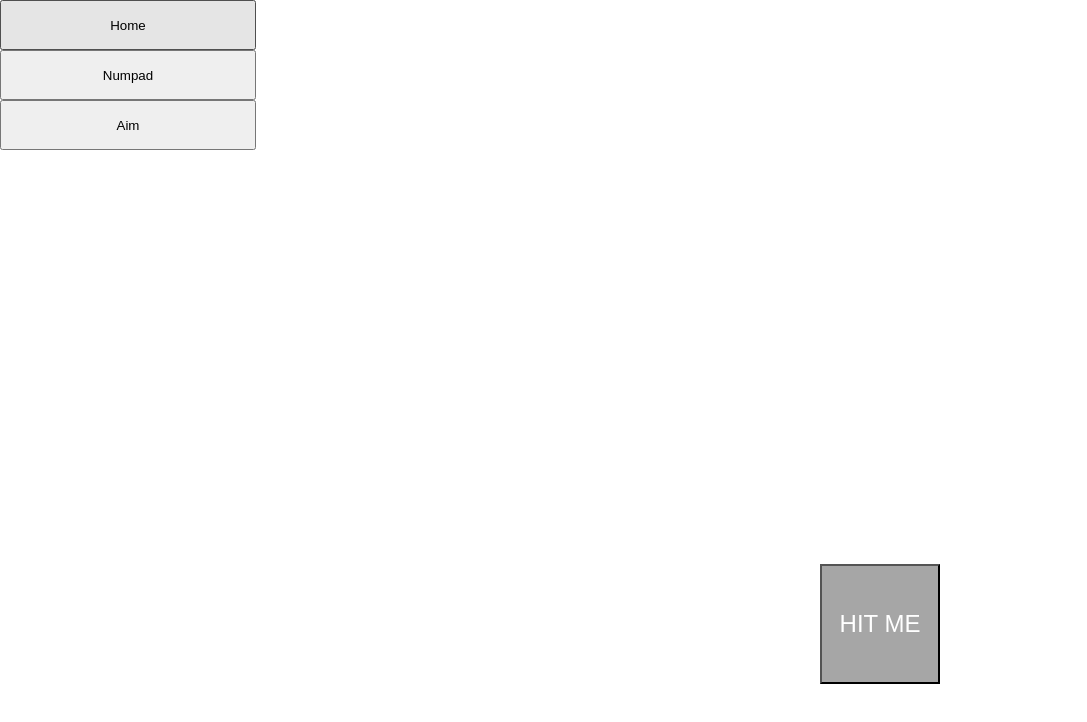
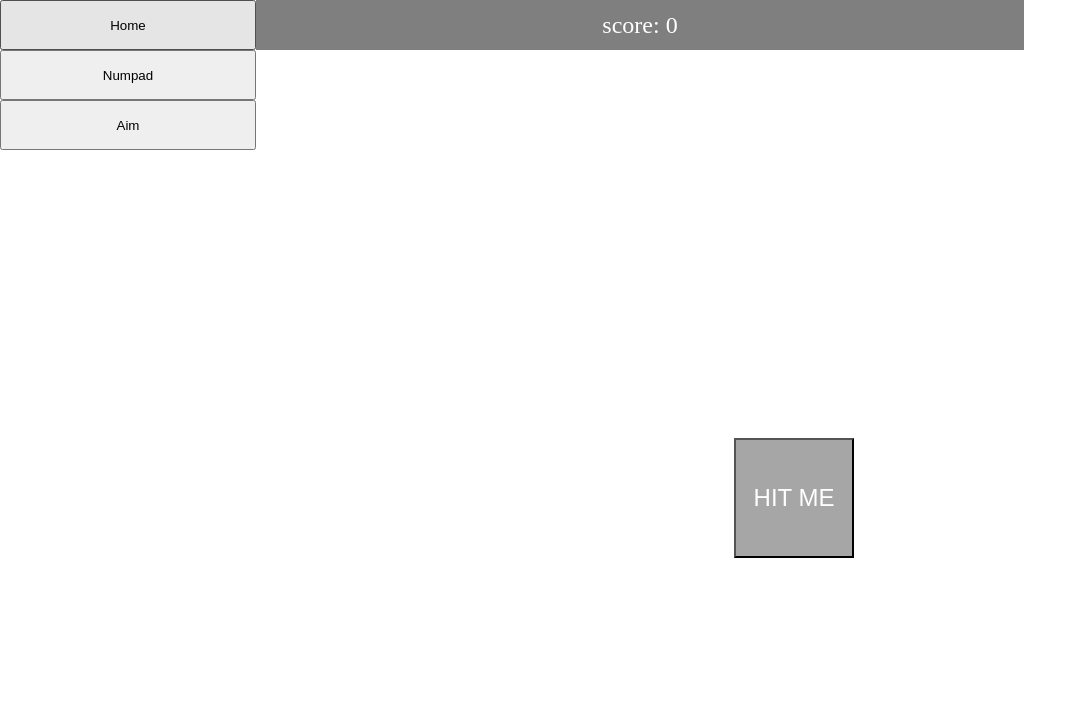
Before and after one commit to AnarionBe/hands-up, a React app: page / in a window 1280 px wide. Both pictures are taken after a click on the button "Aim". Shown: the top 722 px of the page, without its empty margins (0-1087 px from the left). Built offline with nearby package versions, Linux system fonts and the light colour scheme; no server answers.

Commit message:
aim game

```diff
--- a/src/js/app.jsx
+++ b/src/js/app.jsx
@@ -33,8 +33,8 @@ export default () => {
 
   return (
     <div className="app">
-      {source && <Camera displayVideo source={source} onDetect={handleDetect} canvasRef={canvasRef} />}
-      <canvas className="app__canvas" ref={canvasRef} />
+      {/* {source && <Camera displayVideo source={source} onDetect={handleDetect} canvasRef={canvasRef} />} */}
+      {/* <canvas className="app__canvas" ref={canvasRef} /> */}
       <Menu setPage={setPage} />
       <div className="app__content">
         {displayContent()}
--- a/src/js/components/button.jsx
+++ b/src/js/components/button.jsx
@@ -2,7 +2,7 @@ import React, { useEffect, useRef, useState } from 'react'
 import {Hitbox} from '../helpers/index'
 import {SENSIBILITY} from '../helpers/index'
 
-export const Button = ({onClick, className, title, hand, onHover, style}) => {
+export const Button = ({onClick, className, title, hand, onHover, style, sensibility = SENSIBILITY}) => {
   const buttonRef = useRef();
 
   const [countFrames, setCountFrames] = useState(0);
@@ -17,7 +17,7 @@ export const Button = ({onClick, className, title, hand, onHover, style}) => {
         setCountFrames(0);
       }
 
-      if(countFrames === SENSIBILITY) {
+      if(countFrames === sensibility) {
         buttonRef.current.click();
         setCountFrames(0);
       }
--- a/src/js/containers/aim.jsx
+++ b/src/js/containers/aim.jsx
@@ -2,22 +2,23 @@ import React, { useEffect, useRef, useState } from 'react'
 import {Button} from '../components/index'
 import {EMPTY_SPACE} from '../helpers/index'
 
-let timeoutId = null;
-
 export const Aim = ({hand}) => {
   const [position, setPosition] = useState({});
+  const [score, setScore] = useState(0);
   const container = useRef();
+
+  let timeoutId = null;
 
   useEffect(() => {
     const timeoutAction = () => {
       const newCoord = {};
 
-      newCoord.x = Math.floor(Math.random() * (container.current.clientWidth - EMPTY_SPACE)) + EMPTY_SPACE;
-      newCoord.y = Math.floor(Math.random() * (container.current.clientHeight - EMPTY_SPACE)) + EMPTY_SPACE;
+      newCoord.x = Math.floor(Math.random() * (container.current.clientWidth - EMPTY_SPACE * 2)) + EMPTY_SPACE;
+      newCoord.y = Math.floor(Math.random() * (container.current.clientHeight - EMPTY_SPACE * 2)) + EMPTY_SPACE;
 
       setPosition(newCoord);
 
-      timeoutId = setTimeout(timeoutAction, 1000);
+      timeoutId = setTimeout(timeoutAction, 2000);
     }
 
     timeoutAction();
@@ -29,17 +30,20 @@ export const Aim = ({hand}) => {
 
   return (
     <div className="aim" ref={container}>
+      <div className="aim__score">score: {score}</div>
+
       <Button
         onClick={() => {
-          console.warn('hit')
+          setScore(score + 1);
         }}
         title="HIT ME"
         hand={hand}
         style={{
           top: position.y,
-          left: position.y
+          left: position.x
         }}
         className="aim__target"
+        sensibility={2}
       />
     </div>
   );
--- a/src/styles/containers/_aim.scss
+++ b/src/styles/containers/_aim.scss
@@ -14,4 +14,15 @@
     height: 7.5rem;
     font-size: 1.5rem;
   }
+
+  #{$root}__score {
+    width: 100%;
+    display: flex;
+    justify-content: center;
+    align-items: center;
+    background-color: rgba(0, 0, 0, 0.5);
+    color: white;
+    height: 50px;
+    font-size: 1.5rem;
+  }
 }
```
